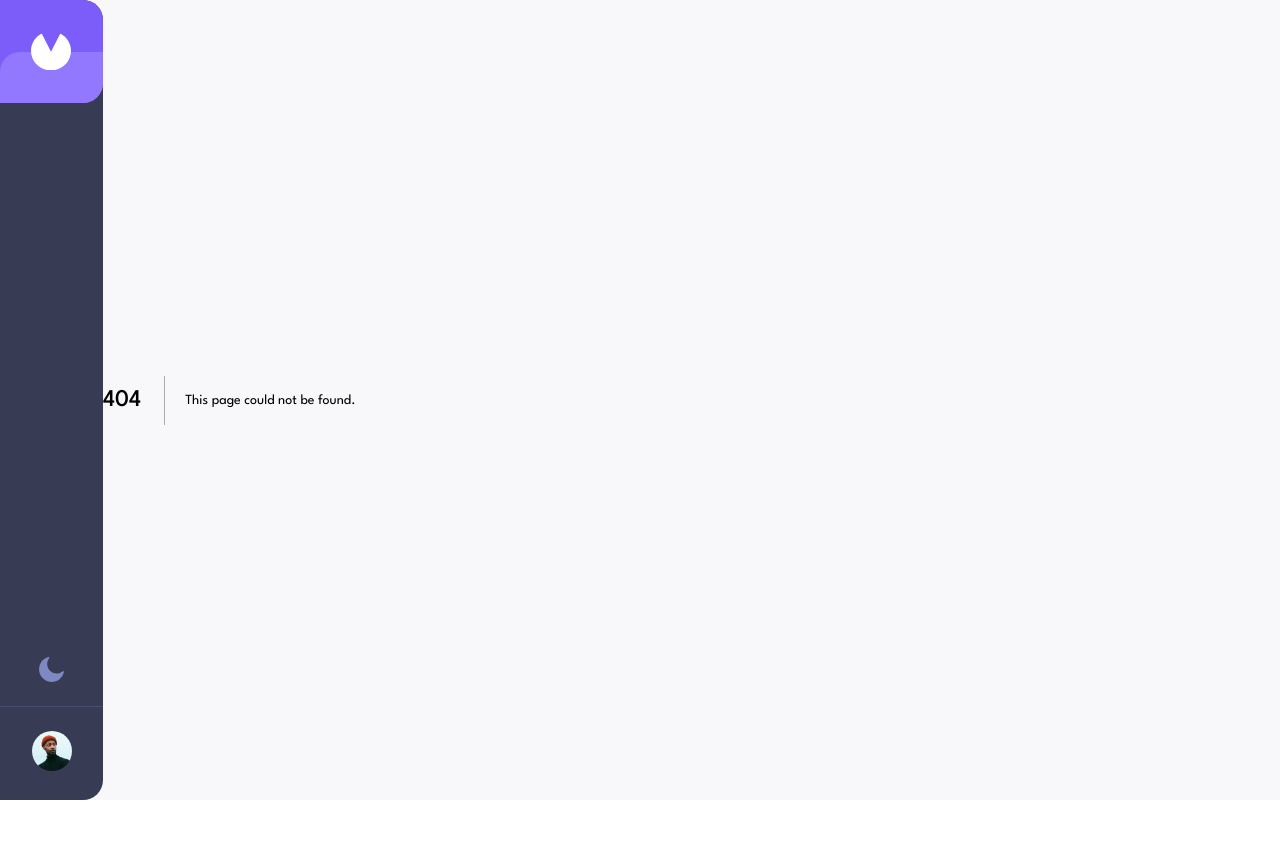
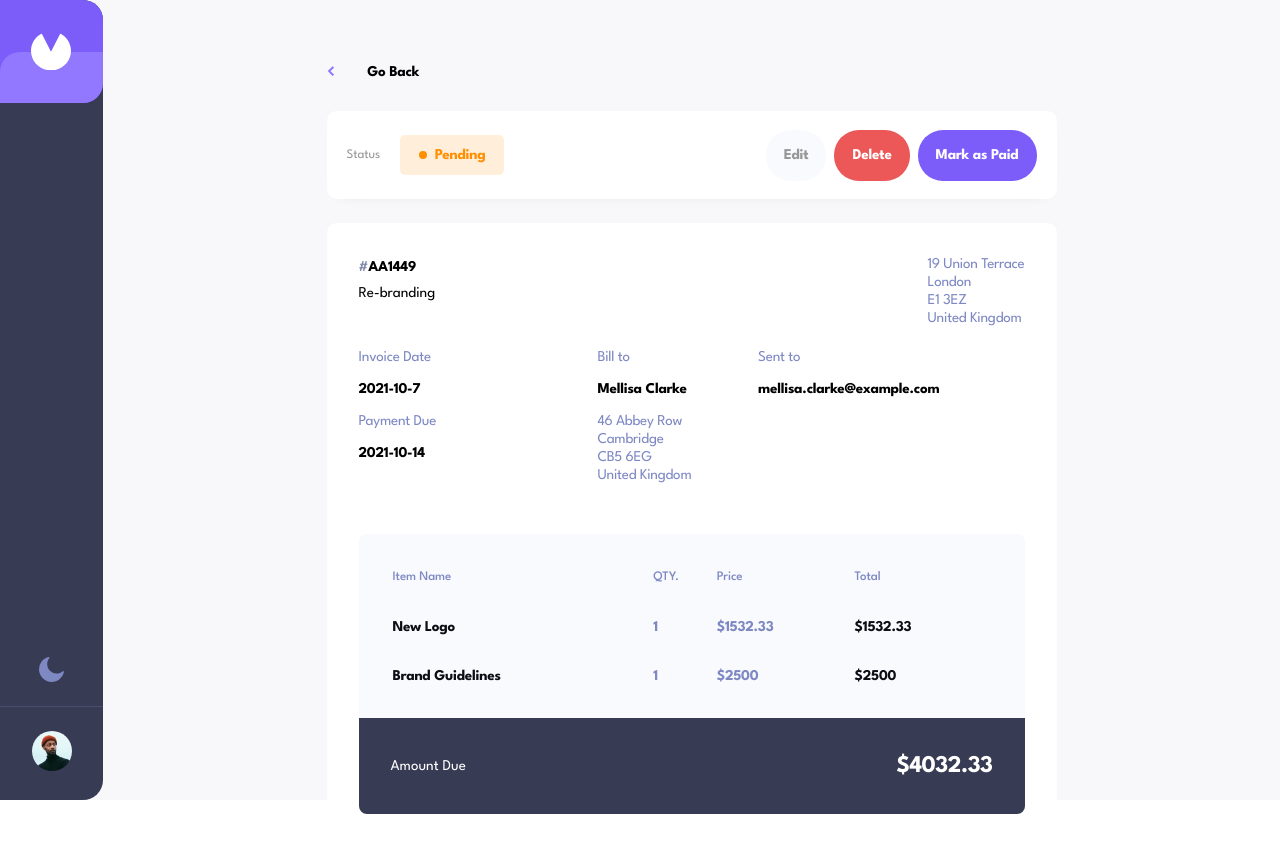
Before and after one commit to Haviles04/invoice_app, a Next.js app: page /AA1449 in a window 1280 px wide. Before the commit this address had no page. Before the commit the page ends 800 px from the top, so only its background shows below. Built offline with nearby package versions, Linux system fonts and the light colour scheme.

Commit message:
refactored app to use pages

```diff
--- a/src/components/InvoiceListDisplay.js
+++ b/src/components/InvoiceListDisplay.js
@@ -10,11 +10,7 @@ function InvoiceListDisplay({ setSingleInvoice }) {
   return (
     <div className={styles.container}>
       {invoicesToDisplay.map((invoice) => (
-        <InvoiceBar
-          setSingleInvoice={setSingleInvoice}
-          key={invoice.id}
-          invoice={invoice}
-        />
+        <InvoiceBar key={invoice.id} invoice={invoice} />
       ))}
     </div>
   );
--- a/src/components/InvoiceView/InvoiceEditBar.js
+++ b/src/components/InvoiceView/InvoiceEditBar.js
@@ -1,14 +1,15 @@
 import React from "react";
 import styles from "@/styles/InvoiceView.module.css";
 import { useInvoices } from "@/context/InvoiceContextProvider";
+import { useRouter } from "next/router";
+function InvoiceEditBar({ status, id }) {
+  const { deleteInvoice, markAsPaid } = useInvoices();
+  const router = useRouter();
 
-function InvoiceEditBar({ status, id, setSingleInvoice }) {
-  const { deleteInvoice, markAsPaid } = useInvoices();
-
-  const handleDelete = () => {
+  const handleDelete = (e) => {
     try {
+      e.preventDefault();
       deleteInvoice(id);
-      setSingleInvoice(null);
     } catch {
       alert("Oops! something went wrong!");
     }
--- a/src/components/InvoiceView/InvoiceView.js
+++ b/src/components/InvoiceView/InvoiceView.js
@@ -5,19 +5,18 @@ import arrowLeft from "@/assets/icon-arrow-left.svg";
 import InvoiceEditBar from "@/components/InvoiceView/InvoiceEditBar";
 import InvoiceInfo from "@/components/InvoiceView/InvoiceInfo";
 import ItemInfo from "@/components/InvoiceView/ItemInfo";
+import Link from "next/link";
 
 function InvoiceView({ invoice, setSingleInvoice }) {
   return (
     <section className={styles.container}>
-      <button
-        className={`${styles.backButton} heading-S-variant`}
-        onClick={() => setSingleInvoice(null)}
-      >
-        <Image src={arrowLeft} alt="back arrow" /> Go Back
-      </button>
+      <Link href="/">
+        <button className={`${styles.backButton} heading-S-variant`}>
+          <Image src={arrowLeft} alt="back arrow" /> Go Back
+        </button>
+      </Link>
       <InvoiceEditBar
         status={invoice.status}
-        id={invoice.id}
         setSingleInvoice={setSingleInvoice}
       />
       <div className={styles.invoiceDisplay}>
--- a/src/components/InvoiceView/ItemInfo.js
+++ b/src/components/InvoiceView/ItemInfo.js
@@ -13,6 +13,7 @@ function ItemInfo({ items, total }) {
             <th>Total</th>
           </tr>
         </thead>
+        <tbody>
           {items.map((item, i) => (
             <tr key={`item#${i}`}>
               <td>{item.name}</td>
@@ -21,6 +22,7 @@ function ItemInfo({ items, total }) {
               <td>${item.total}</td>
             </tr>
           ))}
+        </tbody>
       </table>
       <div className={styles.itemTotal}>
         <p>Amount Due</p>
--- a/src/context/InvoiceContextProvider.js
+++ b/src/context/InvoiceContextProvider.js
@@ -1,5 +1,6 @@
 import { createContext, useContext, useState, useEffect, useRef } from "react";
 import { initalInvoices } from "@/data/data";
+import { useRouter } from "next/router";
 
 const InvoiceContext = createContext();
 
@@ -8,6 +9,7 @@ export function useInvoices() {
 }
 
 export default function InvoiceContextProvider({ children }) {
+  const router = useRouter();
   const [invoices, setInvoices] = useState(initalInvoices);
   const [invoiceStatusSelection, setInvoiceStatusSelection] = useState([]);
   const [userSelections, setUserSelections] = useState([]);
@@ -24,6 +26,7 @@ export default function InvoiceContextProvider({ children }) {
 
   const deleteInvoice = (id) => {
     setInvoices([...invoices.filter((invoice) => invoice.id !== id)]);
+    router.push("/");
   };
 
   const markAsPaid = (id) => {
--- /dev/null
+++ b/src/pages/[invoiceId].js
@@ -0,0 +1,18 @@
+import React from "react";
+import { useRouter } from "next/router";
+import { useInvoices } from "@/context/InvoiceContextProvider";
+import InvoiceView from "@/components/InvoiceView/InvoiceView";
+import styles from "@/styles/Home.module.css";
+
+export default function Invoice() {
+  const { invoices } = useInvoices();
+  const { query } = useRouter();
+  const { invoiceId } = query;
+
+  const invoice = invoices.find(({ id }) => invoiceId === id);
+  return (
+    <div className={styles.mainContainer}>
+      <InvoiceView key={invoice.id} invoice={invoice} />
+    </div>
+  );
+}
--- a/src/styles/InvoiceView.module.css
+++ b/src/styles/InvoiceView.module.css
@@ -1,16 +1,16 @@
-.container{
+.container {
   width: 100%;
   max-width: 730px;
   margin-top: 65px;
 }
 
-.backButton{
+.backButton {
   border: none;
   background-color: transparent;
   margin-bottom: 31px;
 }
 
-.backButton img{
+.backButton img {
   margin-right: 30px;
 }
 
@@ -18,44 +18,44 @@
   ////Invoice Info////
  //////////////////// */
 
-.invoiceDisplay{
+.invoiceDisplay {
   display: flex;
   flex-direction: column;
   width: 100%;
-  margin-top:24px;
+  margin-top: 24px;
   border-radius: 10px;
   background-color: white;
   padding: 32px;
 }
 
-.id{
+.id {
   margin-bottom: 7px;
 }
 
-.id::before{
-  content:"#";
-  color: var(--color6)
+.id::before {
+  content: "#";
+  color: var(--color6);
 }
 
-.idAndSender{
+.idAndSender {
   width: 100%;
   display: flex;
-  align-items: start;
+  align-items: flex-start;
   justify-content: space-between;
 }
 
-.datesAndClient{
+.datesAndClient {
   width: 50%;
   display: flex;
   justify-content: space-between;
-  align-items: start;
-  margin-top:21px;
+  align-items: flex-start;
+  margin-top: 21px;
 }
 
 .datesAndClient p:nth-child(even),
-.clientEmail p:nth-child(even){
-  margin-top:13px;
-  margin-bottom:13px;
+.clientEmail p:nth-child(even) {
+  margin-top: 13px;
+  margin-bottom: 13px;
   font-size: 15px;
   font-weight: bold;
   line-height: 20px;
@@ -63,7 +63,7 @@
 }
 
 .datesAndClient p:nth-child(odd),
-.clientEmail p:nth-child(odd){
+.clientEmail p:nth-child(odd) {
   font-weight: medium;
   font-size: 15px;
   line-height: 18px;
@@ -71,7 +71,7 @@
   color: var(--color7);
 }
 
-.address{
+.address {
   font-weight: medium;
   font-size: 15px;
   line-height: 18px;
@@ -79,11 +79,11 @@
   color: var(--color7);
 }
 
-.bottomSection{
+.bottomSection {
   display: flex;
 }
 
-.clientEmail{
+.clientEmail {
   margin-top: 21px;
   margin-left: 10%;
 }
@@ -92,7 +92,7 @@
   ////Edit Bar////
  //////////////// */
 
-.editBar{
+.editBar {
   width: 100%;
   display: flex;
   justify-content: space-between;
@@ -104,13 +104,13 @@
   box-shadow: 0px 4px 15px -15px #979797;
 }
 
-.status{
+.status {
   display: flex;
   align-items: center;
 }
 
-.status:nth-child(1){
-    color:#979797;
+.status:nth-child(1) {
+  color: #979797;
 }
 
 /* Not camelCase because this is dynamiclly inserted */
@@ -162,46 +162,45 @@
   background-color: #373b53;
 }
 
-.editBtns button{
+.editBtns button {
   padding: 18px;
   margin-left: 8px;
   border-radius: 25px;
   border: none;
 }
 
-.editBtns :nth-child(1){
-    background-color: #F9FAFE;
+.editBtns :nth-child(1) {
+  background-color: #f9fafe;
   color: #979797;
 }
-.editBtns :nth-child(2){
+.editBtns :nth-child(2) {
   background-color: var(--color9);
-    color: #FFFFFF;
+  color: #ffffff;
 }
-.editBtns :nth-child(3){
+.editBtns :nth-child(3) {
   background-color: var(--color1);
-    color: #FFFFFF;
+  color: #ffffff;
 }
-
 
 /* /////////////////
   ////Item Info////
  /////////////////*/
 
- .itemContainer{
+.itemContainer {
   width: 100%;
   margin-top: 50px;
 }
 
- .itemContainer table{
+.itemContainer table {
   border-radius: 8px 8px 0px 0px;
   padding: 32px;
   width: 100%;
-  background-color:#F9FAFE ;
+  background-color: #f9fafe;
 }
 
- .itemContainer table th{
+.itemContainer table th {
   text-align: left;
-  color: var(--07, #7E88C3);
+  color: var(--07, #7e88c3);
   font-size: 13px;
   font-family: League Spartan;
   font-weight: 500;
@@ -210,8 +209,8 @@
 }
 
 .itemContainer table td:nth-child(1),
- .itemContainer table td:nth-child(4){
-  color: var(--08, #0C0E16);
+.itemContainer table td:nth-child(4) {
+  color: var(--08, #0c0e16);
   font-size: 15px;
   font-family: League Spartan;
   font-weight: 700;
@@ -220,8 +219,8 @@
 }
 
 .itemContainer table td:nth-child(2),
- .itemContainer table td:nth-child(3){
-  color: var(--07, #7E88C3);
+.itemContainer table td:nth-child(3) {
+  color: var(--07, #7e88c3);
   font-size: 15px;
   font-family: League Spartan;
   font-weight: 700;
@@ -229,22 +228,22 @@
   letter-spacing: -0.25px;
 }
 
- .itemContainer table td{
+.itemContainer table td {
   padding-top: 32px;
 }
 
- .itemTotal{
+.itemTotal {
   display: flex;
   justify-content: space-between;
   align-items: center;
   padding: 32px;
-  background-color: #373B53;
-  color: #FFFFFF;
-  border-radius: 0px 0px 8px 8px
+  background-color: #373b53;
+  color: #ffffff;
+  border-radius: 0px 0px 8px 8px;
 }
 
- .itemTotal p:nth-child(2){
-  color: #FFF;
+.itemTotal p:nth-child(2) {
+  color: #fff;
   text-align: right;
   font-size: 24px;
   font-family: League Spartan;
```
Also changed, not shown: src/components/InvoiceBar.js (+7 -5 lines), src/pages/index.js (+4 -16 lines), src/styles/InvoiceBar.module.css (+9 -0 lines). Lines whose indentation alone changed are shown as unchanged.
